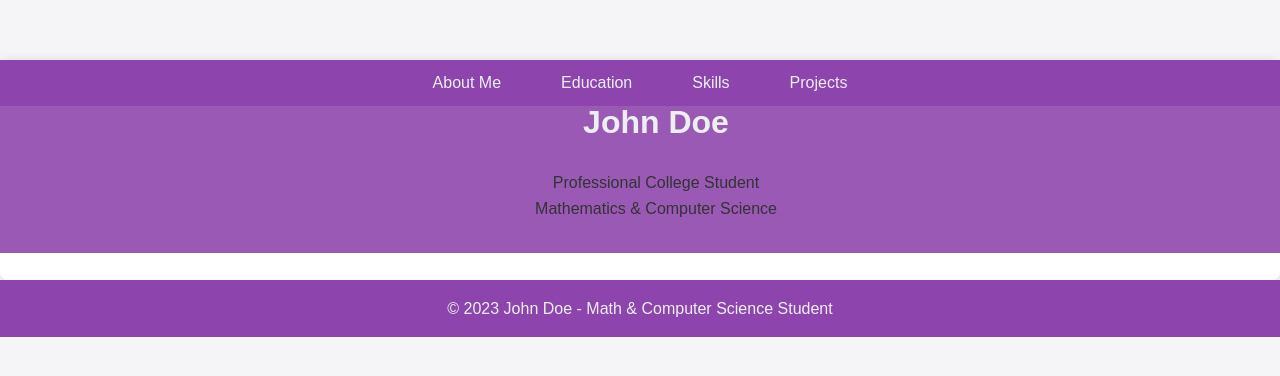
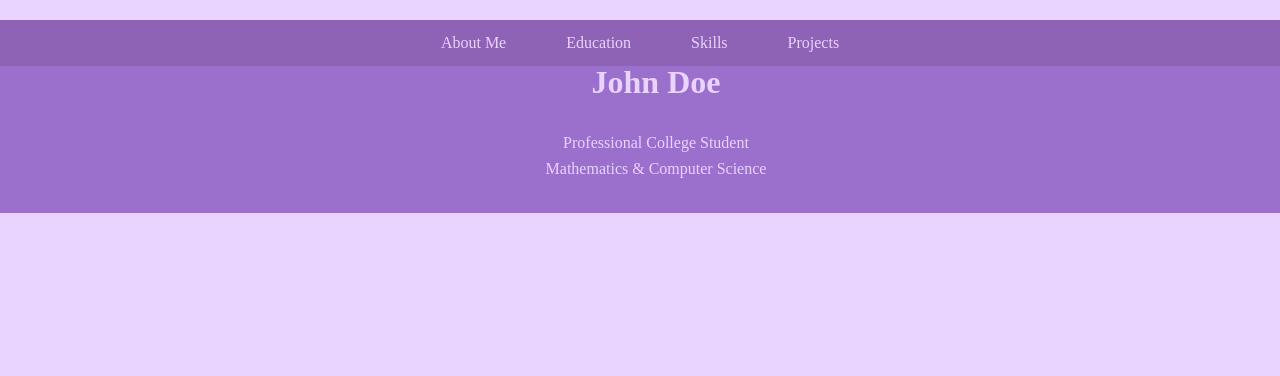
Before and after one commit to lrenneker/lrenneker.github.io, a plain HTML site: page index.html in a window 1280 px wide. Drawn offline with Linux system fonts and the light colour scheme.

Commit message:
Update styles.css

```diff
--- a/styles.css
+++ b/styles.css
@@ -1,14 +1,14 @@
 body {
-    font-family: 'Arial', sans-serif;
+    font-family: 'Times New Roman', serif; /* Use Times New Roman font */
     margin: 0;
     padding: 0;
-    background-color: #f5f5f8; /* Light purple background */
+    background-color: #E9D3FF; /* Light purple background */
     line-height: 1.6;
 }
 
 header {
-    background-color: #9b59b6; /* Dark purple header */
-    color: #ecf0f1;
+    background-color: #9B6FCC; /* Dark purple header */
+    color: #E9D3FF; /* Light purple text */
     text-align: center;
     padding: 1em;
     position: fixed;
@@ -19,14 +19,14 @@ header {
 nav {
     display: flex;
     justify-content: center;
-    background-color: #8e44ad; /* Darker purple navigation */
+    background-color: #8E63B5; /* Darker purple navigation */
     position: fixed;
     width: 100%;
     z-index: 1000;
 }
 
 nav a {
-    color: #ecf0f1;
+    color: #E9D3FF; /* Light purple text */
     text-decoration: none;
     padding: 10px 20px;
     margin: 0 10px;
@@ -35,28 +35,4 @@ nav a {
 }
 
 nav a:hover {
-    background-color: #663399; /* A shade of purple for hover effect */
-}
-
-section {
-    padding: 50px 20px;
-    margin-top: 60px; /* Adjusted for the fixed header */
-    background-color: #fff; /* White content background */
-    border-radius: 8px; /* Rounded corners */
-    box-shadow: 0 0 10px rgba(0, 0, 0, 0.1); /* Box shadow for a subtle lift */
-}
-
-h2 {
-    color: #663399; /* Purple heading */
-}
-
-p {
-    color: #333;
-}
-
-footer {
-    background-color: #8e44ad; /* Darker purple footer */
-    color: #ecf0f1;
-    text-align: center;
-    padding: 1em;
-}
+    background-color: #70469E; /* A shade of purple for
```
